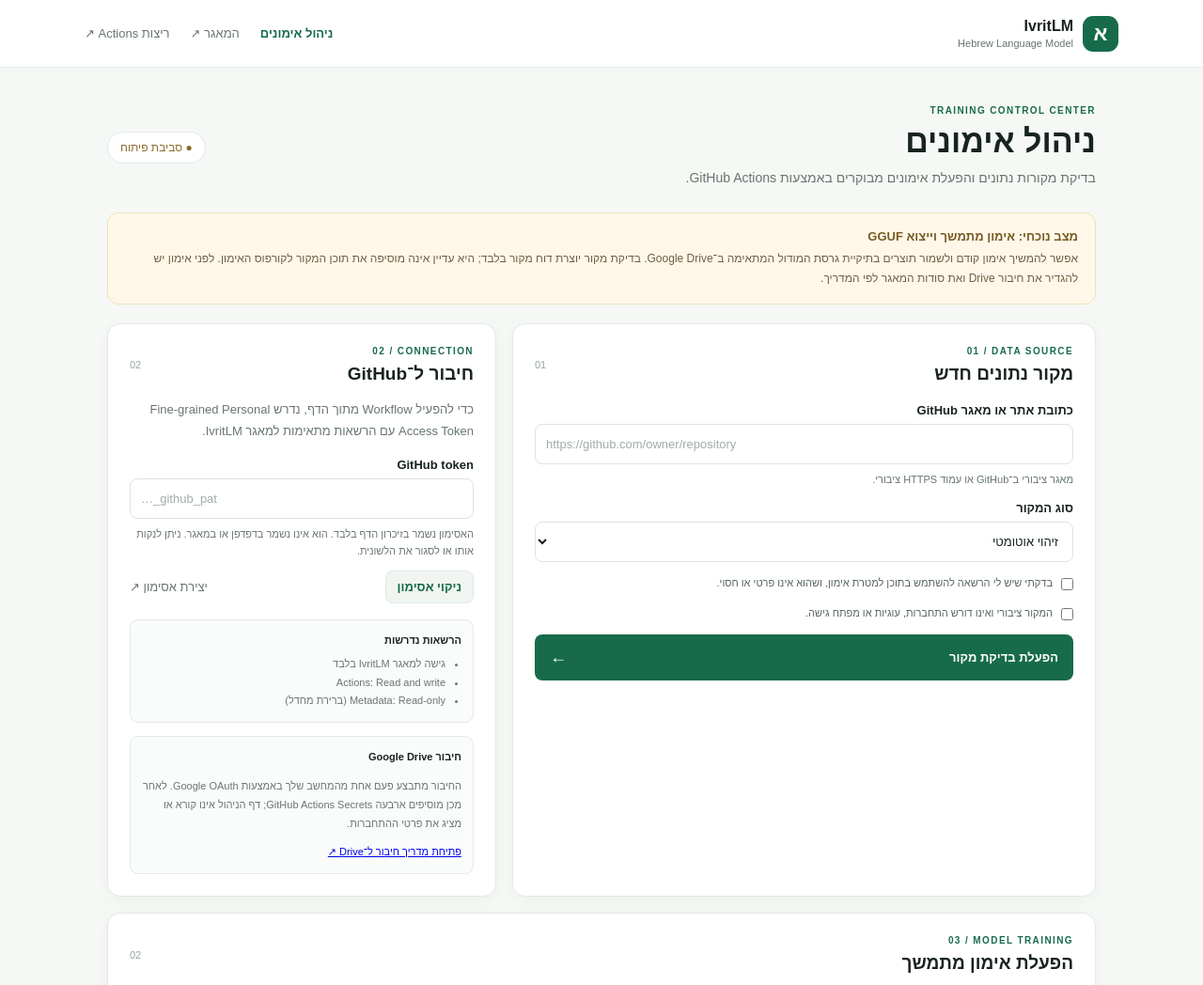
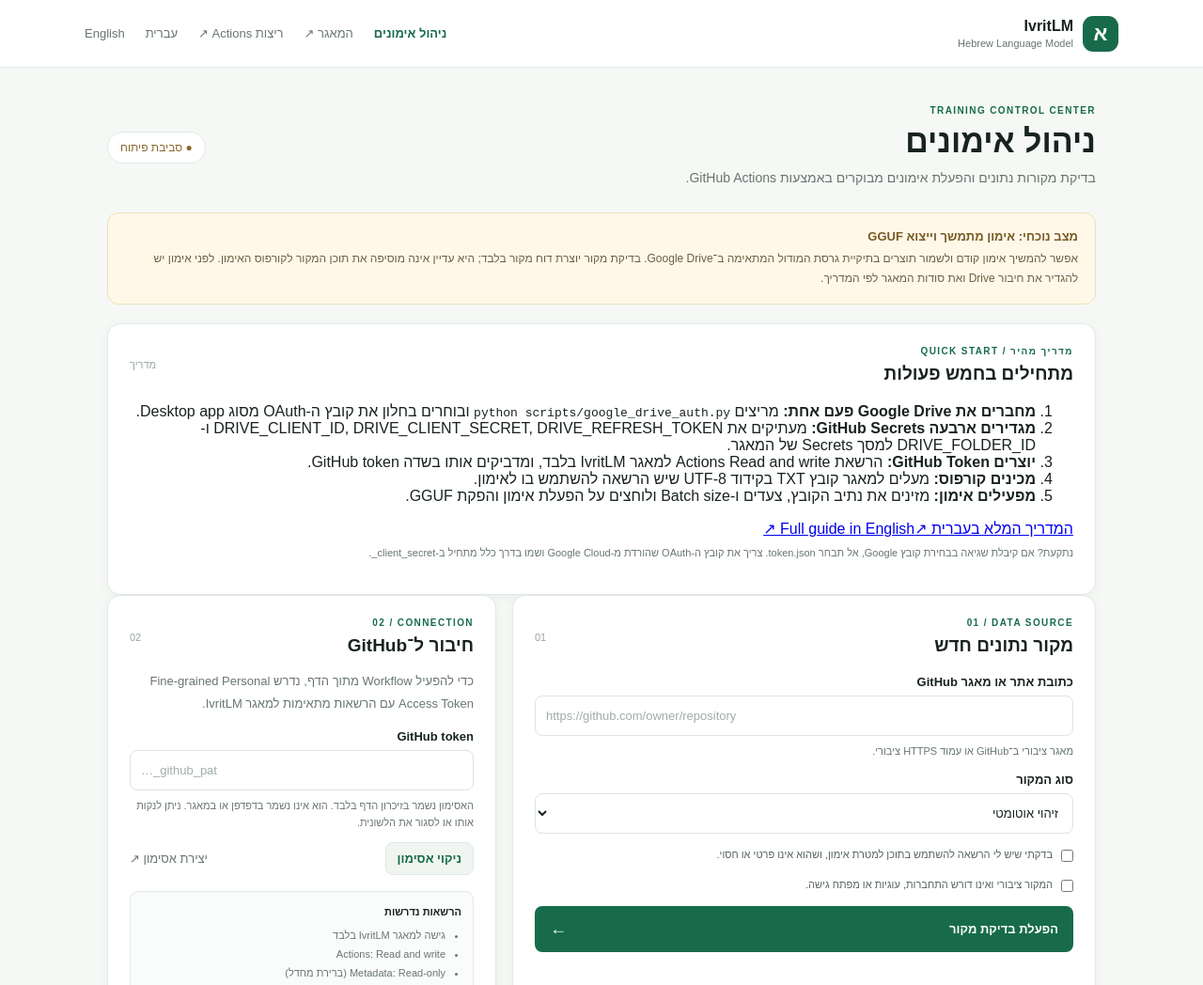
Before and after one commit to avtsye/IvritLM, a plain HTML site: page site/index.html in a window 1280 px wide. Shown: the top 1048 px of the page at 94% size. Drawn offline with Linux system fonts and the light colour scheme.

Commit message:
Add concise bilingual dashboard quick-start guide

```diff
--- a/site/index.html
+++ b/site/index.html
@@ -1,10 +1,22 @@
 <!doctype html>
 <html lang="he" dir="rtl"><head><meta charset="utf-8"><meta name="viewport" content="width=device-width,initial-scale=1"><meta name="description" content="IvritLM training dashboard"><title>IvritLM · ניהול אימונים</title><link rel="stylesheet" href="./styles.css"></head>
 <body>
-<header class="top"><a class="brand" href="./"><b>א</b><span><strong>IvritLM</strong><small>Hebrew Language Model</small></span></a><nav><a class="active" href="./">ניהול אימונים</a><a href="https://github.com/avtsye/IvritLM" target="_blank" rel="noreferrer">המאגר ↗</a><a href="https://github.com/avtsye/IvritLM/actions" target="_blank" rel="noreferrer">ריצות Actions ↗</a></nav></header>
+<header class="top"><a class="brand" href="./"><b>א</b><span><strong>IvritLM</strong><small>Hebrew Language Model</small></span></a><nav><a class="active" href="./">ניהול אימונים</a><a href="https://github.com/avtsye/IvritLM" target="_blank" rel="noreferrer">המאגר ↗</a><a href="https://github.com/avtsye/IvritLM/actions" target="_blank" rel="noreferrer">ריצות Actions ↗</a><a href="https://github.com/avtsye/IvritLM/blob/main/docs/TRAINING.he.md">עברית</a><a href="https://github.com/avtsye/IvritLM/blob/main/docs/TRAINING.md">English</a></nav></header>
 <main class="wrap">
 <section class="intro"><div><p class="eyebrow">TRAINING CONTROL CENTER</p><h1>ניהול אימונים</h1><p>בדיקת מקורות נתונים והפעלת אימונים מבוקרים באמצעות GitHub Actions.</p></div><span class="pill">● סביבת פיתוח</span></section>
 <section class="notice"><b>מצב נוכחי: אימון מתמשך וייצוא GGUF</b><p>אפשר להמשיך אימון קודם ולשמור תוצרים בתיקיית גרסת המודול המתאימה ב־Google Drive. בדיקת מקור יוצרת דוח מקור בלבד; היא עדיין אינה מוסיפה את תוכן המקור לקורפוס האימון. לפני אימון יש להגדיר את חיבור Drive ואת סודות המאגר לפי המדריך.</p></section>
+<section class="panel quick-guide">
+<div class="head"><div><p class="eyebrow">QUICK START / מדריך מהיר</p><h2>מתחילים בחמש פעולות</h2></div><small>מדריך</small></div>
+<ol>
+<li><b>מחברים את Google Drive פעם אחת:</b> מריצים <code>python scripts/google_drive_auth.py</code> ובוחרים בחלון את קובץ ה-OAuth מסוג Desktop app.</li>
+<li><b>מגדירים ארבעה GitHub Secrets:</b> מעתיקים את DRIVE_CLIENT_ID, DRIVE_CLIENT_SECRET, DRIVE_REFRESH_TOKEN ו-DRIVE_FOLDER_ID למסך Secrets של המאגר.</li>
+<li><b>יוצרים GitHub Token:</b> הרשאת Actions Read and write למאגר IvritLM בלבד, ומדביקים אותו בשדה GitHub token.</li>
+<li><b>מכינים קורפוס:</b> מעלים למאגר קובץ TXT בקידוד UTF-8 שיש הרשאה להשתמש בו לאימון.</li>
+<li><b>מפעילים אימון:</b> מזינים את נתיב הקובץ, צעדים ו-Batch size ולוחצים על הפעלת אימון והפקת GGUF.</li>
+</ol>
+<div class="guide-links"><a href="https://github.com/avtsye/IvritLM/blob/main/docs/TRAINING.he.md">המדריך המלא בעברית ↗</a><a href="https://github.com/avtsye/IvritLM/blob/main/docs/TRAINING.md">Full guide in English ↗</a></div>
+<p class="hint">נתקעת? אם קיבלת שגיאה בבחירת קובץ Google, אל תבחר token.json. צריך את קובץ ה-OAuth שהורדת מ-Google Cloud ושמו בדרך כלל מתחיל ב-client_secret_.</p>
+</section>
 <div class="grid">
 <section class="panel"><div class="head"><div><p class="eyebrow">01 / DATA SOURCE</p><h2>מקור נתונים חדש</h2></div><small>01</small></div>
 <form id="train-form"><label for="source-url">כתובת אתר או מאגר GitHub</label><input id="source-url" type="url" placeholder="https://github.com/owner/repository" required><p class="hint">מאגר ציבורי ב־GitHub או עמוד HTTPS ציבורי.</p>
```
